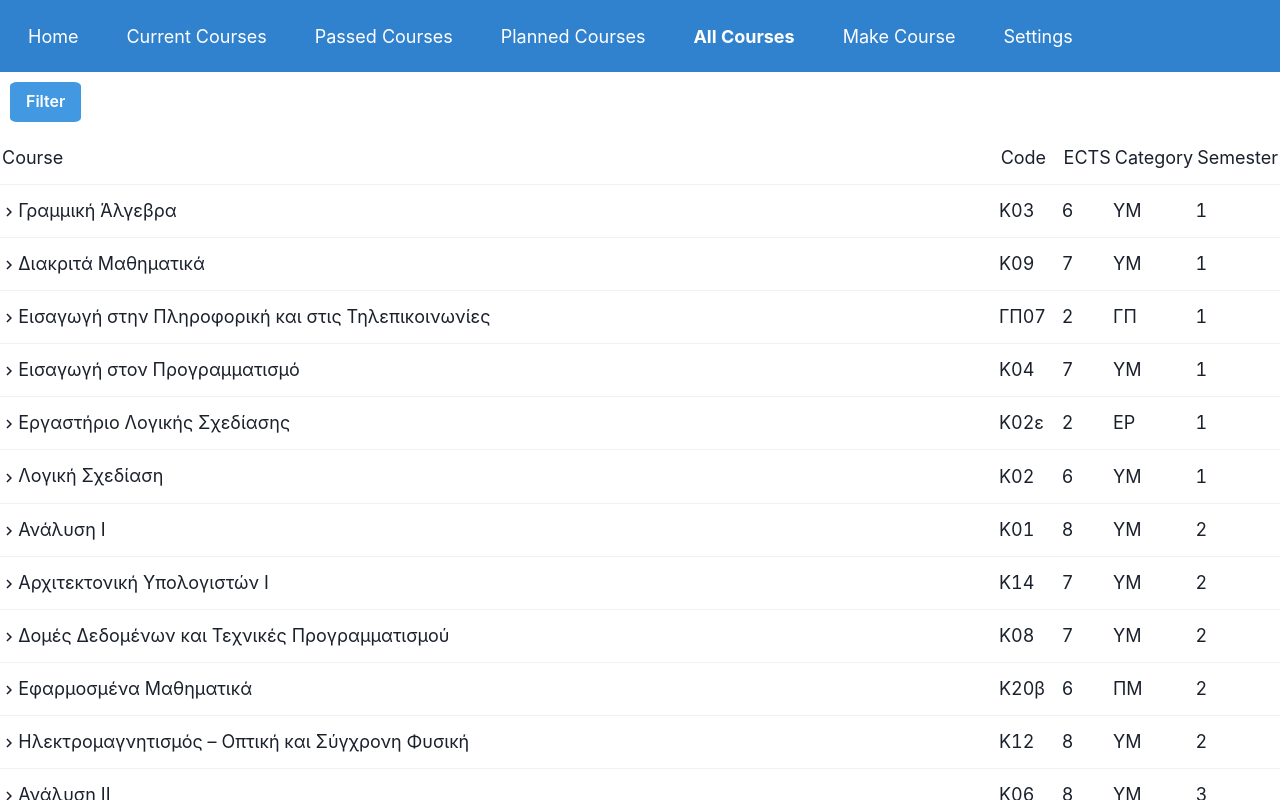
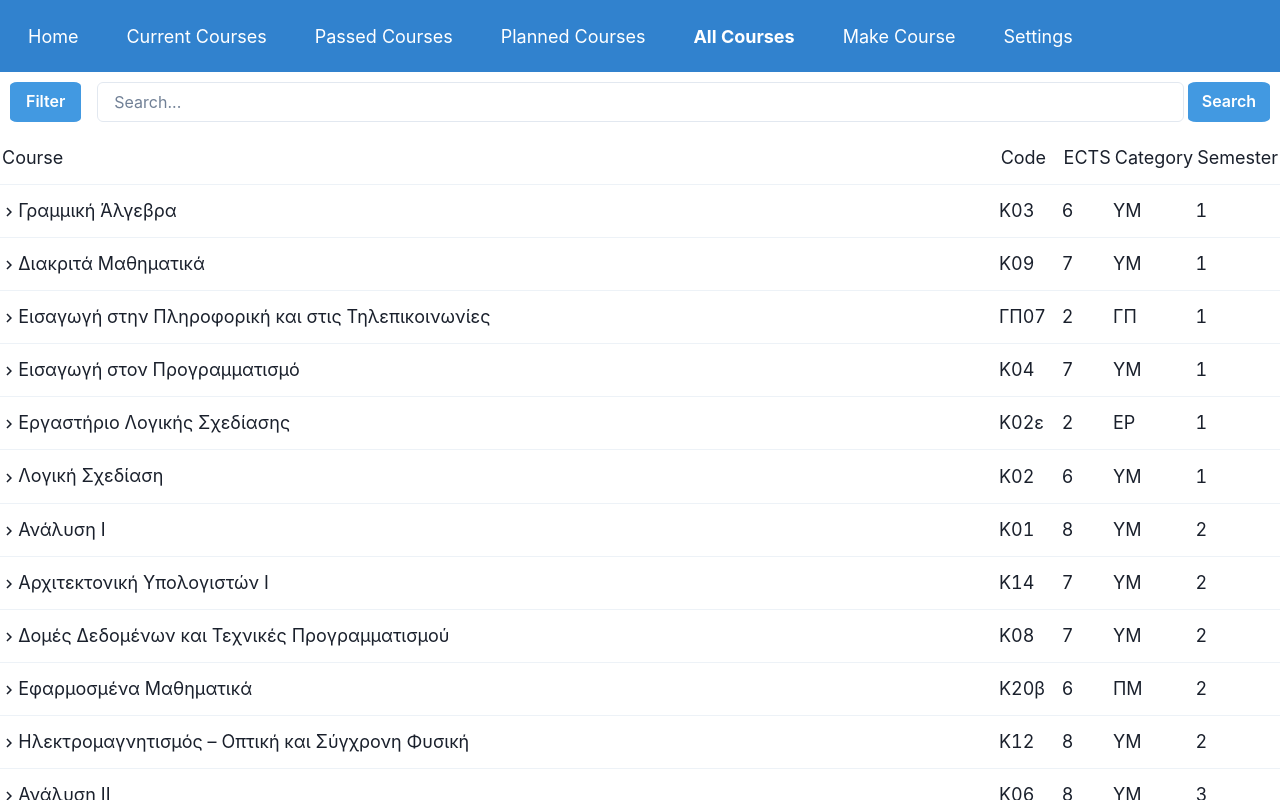
Before and after one commit to Alekossta/dit-planner, a React (Create React App) app: page /dit-planner/all in a window 1280 px wide. Built offline with nearby package versions, Linux system fonts and the light colour scheme.

Commit message:
added a Searchbar

```diff
--- a/src/components/FilterBar.js
+++ b/src/components/FilterBar.js
@@ -1,6 +1,7 @@
 import React from 'react';
 import { Text } from "@chakra-ui/react";
-import { Flex, Button, Stack, Checkbox } from '@chakra-ui/react';
+import { Flex, Button, Stack, Checkbox, Input, Spacer } from '@chakra-ui/react';
+import { SearchBar } from "./SearchBar";
 import { useDisclosure } from "@chakra-ui/react";
 import { useState } from "react";
 import { allCategories, allSemesters } from "../coursesData";
@@ -16,9 +17,7 @@ import {
 
 import { Select } from "chakra-react-select";
 
-
-
-export function FilterBar({categories, setCategories, semesters, setSemesters, setSortBy}) {
+export function FilterBar({categories, setCategories, semesters, setSemesters, setSortBy }) {
 
     const { isOpen, onOpen, onClose } = useDisclosure()
     const btnRef = React.useRef()
@@ -64,9 +63,10 @@ export function FilterBar({categories, setCategories, semesters, setSemesters, s
     }
     return (
         <>
-        <Button ref={btnRef} colorScheme='teal' onClick={handleOpen} style={{backgroundColor: "#4299e1", borderRadius: '10%', margin: '10px'}}>
-            Filter
-        </Button>
+            <Button ref={btnRef} colorScheme='teal' onClick={handleOpen} style={{backgroundColor: "#4299e1", borderRadius: '10%'}}>
+                Filter
+            </Button>
+
         <Drawer
             isOpen={isOpen}
             placement='right'
@@ -79,6 +79,7 @@ export function FilterBar({categories, setCategories, semesters, setSemesters, s
 
 
             <DrawerBody>
+
                 <DrawerHeader style={{paddingLeft: 0}}>Filter all courses...</DrawerHeader>
 
                 <Stack spacing={3}>
--- /dev/null
+++ b/src/components/SearchBar.js
@@ -0,0 +1,27 @@
+import React, { useState } from 'react';
+import {
+  Flex,
+  Input,
+  Button,
+  useToast,
+} from '@chakra-ui/react';
+
+export function SearchBar({searchQuery, setSearchQuery}) {
+  const toast = useToast();
+
+  return (
+    <Flex justifyContent={'flex-start'} gap={1} alignItems={'center'} style={{flexGrow: '1'}}>
+        <Input
+          value={searchQuery}
+          onChange={(e) => setSearchQuery(e.target.value)}
+          placeholder="Search..."
+          variant="outline"
+          size="md"
+        />
+        <Button colorScheme='teal' style={{backgroundColor: "#4299e1", borderRadius: '10%'}} >
+          Search
+        </Button>
+    </Flex>
+
+  );
+};
--- a/src/pages/AllCourses.js
+++ b/src/pages/AllCourses.js
@@ -1,6 +1,7 @@
-import { Thead, Tr, Table, Td, Tbody, Box} from "@chakra-ui/react";
+import { Thead, Tr, Table, Td, Tbody, Box, Flex } from "@chakra-ui/react";
 import { Course } from "../components/Course";
 import { FilterBar } from "../components/FilterBar";
+import { SearchBar } from "../components/SearchBar";
 import { useState } from 'react';
 import { allCategories, allSemesters } from "../coursesData";
 
@@ -9,10 +10,12 @@ export function AllCourses({courses, onAdd})
     const [selectedSemesters, setSelectedSemesters] = useState(allSemesters);
     const [selectedCategories, setSelectedCategories] = useState(allCategories);
     const [sortBy, setSortBy] = useState(null);
+    const [searchQuery, setSearchQuery] = useState("");
 
     const isFilteredCourse = (course) => {
        if (selectedSemesters.map(semester => semester.value).indexOf(course.semester) === -1) return false;
        if (selectedCategories.map(category => category.value).indexOf(course.category) === -1) return false;
+       if (course.name != undefined && !course.name.toLowerCase().includes(searchQuery.toLowerCase())) return false;
         return true;
     }
 
@@ -46,11 +49,16 @@ export function AllCourses({courses, onAdd})
     }
 
     return (<Box overflow={"auto"} size={['sm', 'md', 'lg']}>
-        <FilterBar semesters={selectedSemesters}
-                   setSemesters={setSelectedSemesters}
-                   categories={selectedCategories}
-                   setCategories={setSelectedCategories}
-                   setSortBy={setSortBy} />
+        <Flex justifyContent={'flex-start'} gap={4} alignItems={'center'} style={{margin: '10px'}}>
+            <FilterBar semesters={selectedSemesters}
+                        setSemesters={setSelectedSemesters}
+                        categories={selectedCategories}
+                        setCategories={setSelectedCategories}
+                        setSortBy={setSortBy}
+                />
+            <SearchBar searchQuery={searchQuery} setSearchQuery={setSearchQuery}/>
+        </Flex>
+
         <Table variant="simple" >
             <Thead>
                 <Tr>
```
